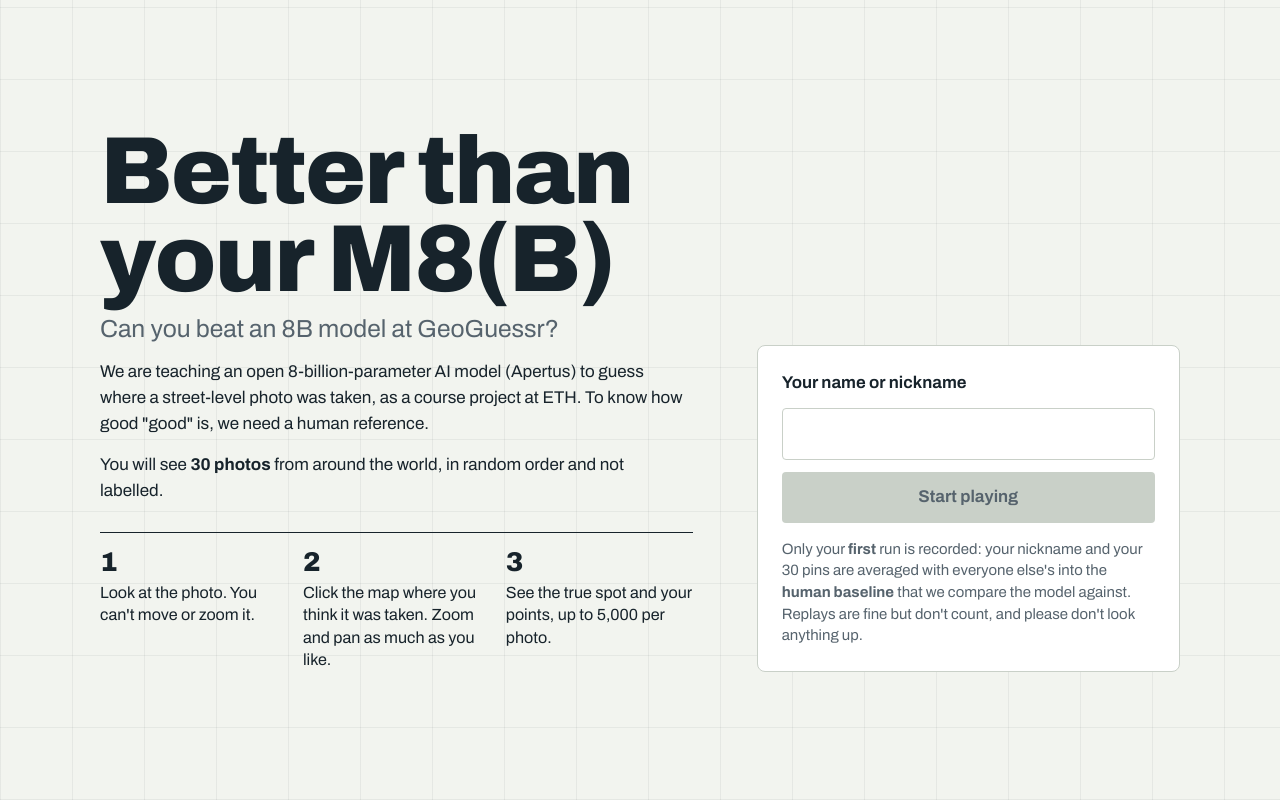
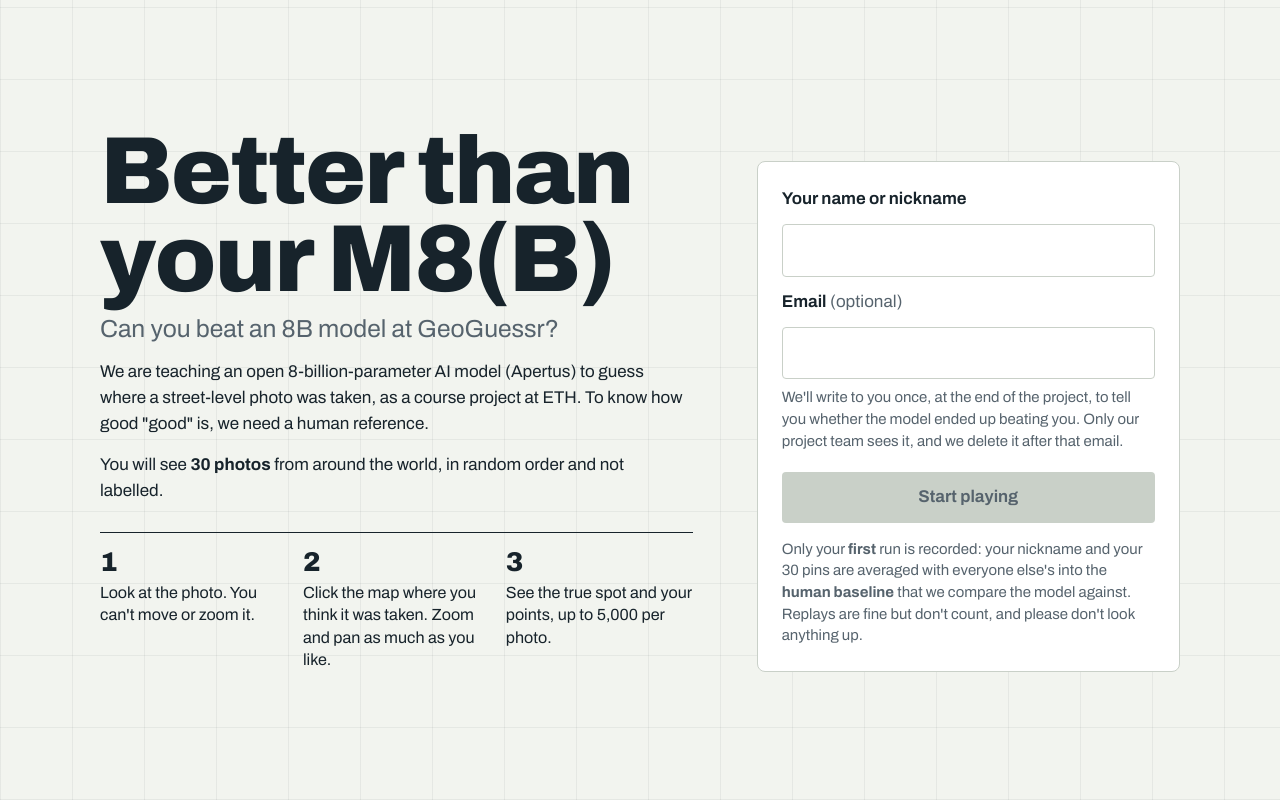
Before and after one commit to OscarJauffret/better-than-your-m8b, a plain HTML site: page index.html in a window 1280 px wide. Drawn offline with nearby package versions, Linux system fonts and the light colour scheme.

Commit message:
Update photo set / page

```diff
--- a/index.html
+++ b/index.html
@@ -56,6 +56,9 @@
   @media (max-width:520px) { .steps { grid-template-columns:1fr; } }
   .panel { background:var(--panel); border:1.5px solid var(--line); border-radius:var(--r-md); padding:24px; display:grid; gap:12px; }
   .panel label { font-weight:650; }
+  .panel label .opt { font-weight:400; color:var(--mut); }
+  .panel #email-why { margin:-4px 0 8px; }
+  input:user-invalid { border-color:var(--signal); }
   .fine { color:var(--mut); font-size:.88rem; line-height:1.45; margin:4px 0 0; }
 
   /* Game: photo fills the screen, map docks bottom-right */
@@ -132,6 +135,10 @@
     <form class="panel" onsubmit="return false">
       <label for="name">Your name or nickname</label>
       <input id="name" maxlength="40" autocomplete="off">
+      <label for="email">Email <span class="opt">(optional)</span></label>
+      <input id="email" type="email" maxlength="100" autocomplete="email" aria-describedby="email-why">
+      <p class="fine" id="email-why">We'll write to you once, at the end of the project, to tell you whether the model ended up beating you.
+         Only our project team sees it, and we delete it after that email.</p>
       <button id="start" disabled>Start playing</button>
       <p class="fine">Only your <b>first</b> run is recorded: your nickname and your 30 pins are averaged with everyone else's
          into the <b>human baseline</b> that we compare the model against. Replays are fine but don't count,
@@ -186,7 +193,8 @@ const uid = store.get("uid") || (crypto.randomUUID ? crypto.randomUUID() : Strin
 store.set("uid", uid);
 
 $("name").value = store.get("name") || "";
-$("name").oninput = () => $("start").disabled = !$("name").value.trim();
+$("email").value = store.get("email") || "";
+$("name").oninput = $("email").oninput = () => $("start").disabled = !$("name").value.trim() || !$("email").checkValidity();
 $("name").oninput();
 
 const ready = fetch("corpus.json").then(r => r.json()).then(c => version = c.version);  // ground truth is never on this site
@@ -226,7 +234,7 @@ function ticks(el, current) {
 
 $("start").onclick = async () => {
   await ready;
-  store.set("name", $("name").value.trim());
+  store.set("name", $("name").value.trim()); store.set("email", $("email").value.trim());
   show("game");
   map = L.map("map", { worldCopyJump: true, minZoom: 1, zoomControl: true }).setView([25, 10], 1);
   L.tileLayer("https://tile.openstreetmap.org/{z}/{x}/{y}.png", { maxZoom: 18, attribution: "&copy; OpenStreetMap" }).addTo(map);
@@ -327,7 +335,7 @@ async function finish() {
   if (!ENDPOINT) { $("status").textContent = "(dev mode: no endpoint configured, nothing saved)"; return; }
   try {
     const r = await fetch(ENDPOINT + "/", { method: "POST", headers: { "Content-Type": "application/json" },
-                                            body: JSON.stringify({ version, uid, name: $("name").value.trim(), guesses }) });
+                                            body: JSON.stringify({ version, uid, name: $("name").value.trim(), email: $("email").value.trim(), guesses }) });
     if (r.status === 410) { $("status").textContent = "The photo set was updated while you played. Please reload and start again."; return; }
     if (!r.ok) { $("status").textContent = `Could not save (${r.status}). Please tell us, and don't reload.`; return; }
     const j = await r.json();
```
